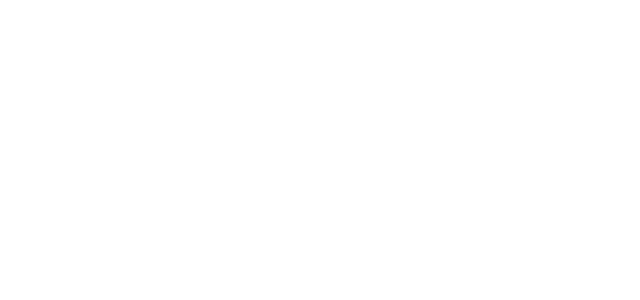
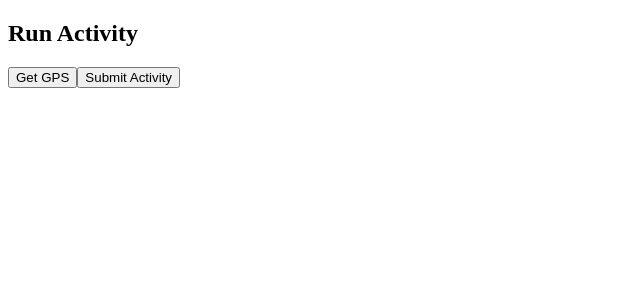
Before and after one commit to Sagarwal-bit/athletipath, a React app in the folder frontend/: page /activity in a window 1280 px wide. Before the commit this address had no page. Shown: the top 300 px of the page, without its empty margins (0-640 px from the left). Built offline with nearby package versions, Linux system fonts and the light colour scheme; the HTML template or start-up script is replaced by a standard one.

Commit message:
feat(activity): add gps and activity proof system

```diff
--- a/frontend/src/App.jsx
+++ b/frontend/src/App.jsx
@@ -8,10 +8,12 @@
 import Notifications from "./pages/Notifications";
 import TrustScore from "./pages/TrustScore";
 import Biometric from "./pages/Biometric";
+import Activity from "./pages/Activity";
+
 function App() {
   return (
     <Routes>
-
+      <Route path="/activity" element={<Activity />} />
       <Route path="/trust-score" element={<TrustScore />} />
       <Route path="/biometric" element={<Biometric />} />
       <Route path="/sports-roadmap" element={<SportsRoadmap />} />
--- /dev/null
+++ b/frontend/src/pages/Activity.jsx
@@ -0,0 +1,39 @@
+import { useState } from "react";
+
+export default function Activity() {
+  const [pos,setPos] = useState(null);
+
+  const getLocation = () => {
+    navigator.geolocation.getCurrentPosition(p=>{
+      setPos(p.coords);
+    });
+  };
+
+  const submitActivity = async () => {
+    await fetch("http://localhost:5000/api/activity/log",{
+      method:"POST",
+      headers:{ "Content-Type":"application/json" },
+      body: JSON.stringify({
+        student_id:1,
+        distance:1.2,
+        duration:300,
+        latitude:pos.latitude,
+        longitude:pos.longitude,
+        video_path:"demo-video.mp4"
+      })
+    });
+
+    alert("Activity saved!");
+  };
+
+  return (
+    <div>
+      <h2>Run Activity</h2>
+      <button onClick={getLocation}>Get GPS</button>
+
+      {pos && <p>Lat: {pos.latitude} | Lon: {pos.longitude}</p>}
+
+      <button onClick={submitActivity}>Submit Activity</button>
+    </div>
+  );
+}
```
Also changed, not shown: 2 other files (tests, documents, lock files or other folders).
